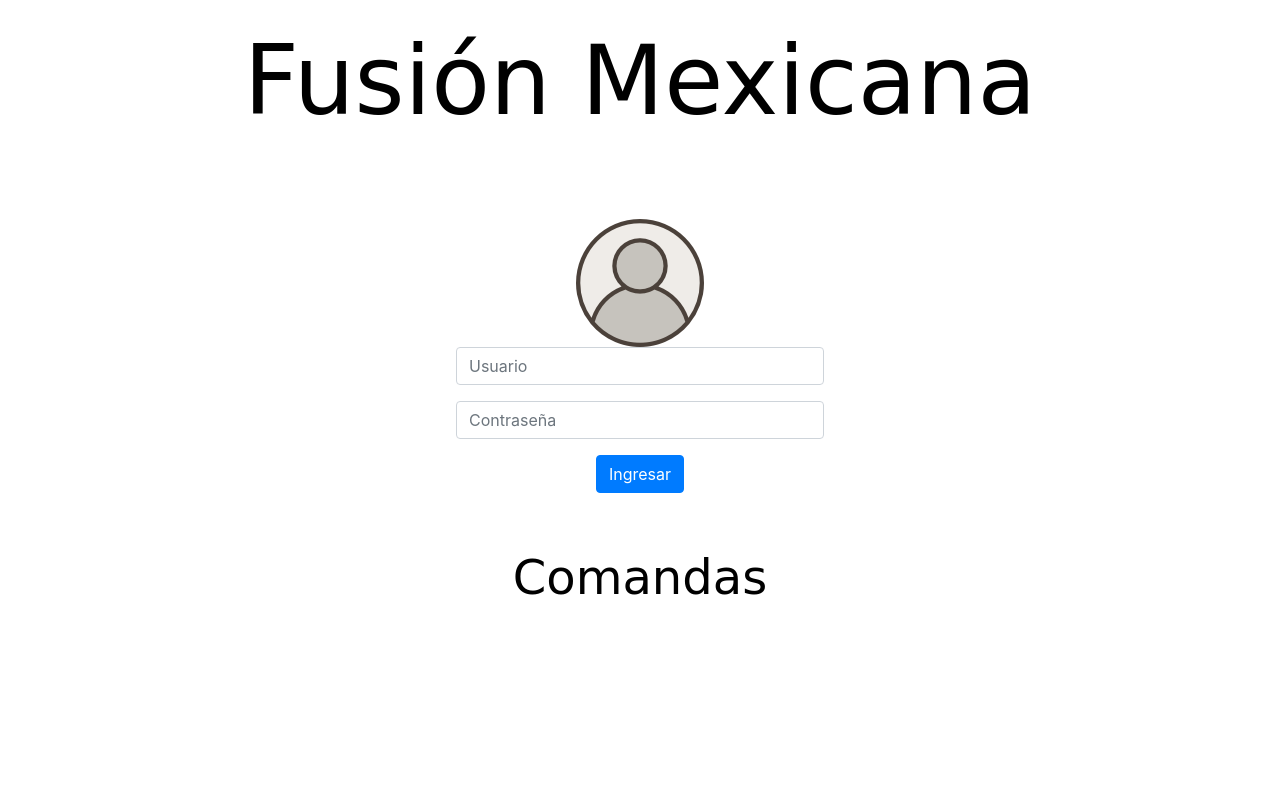
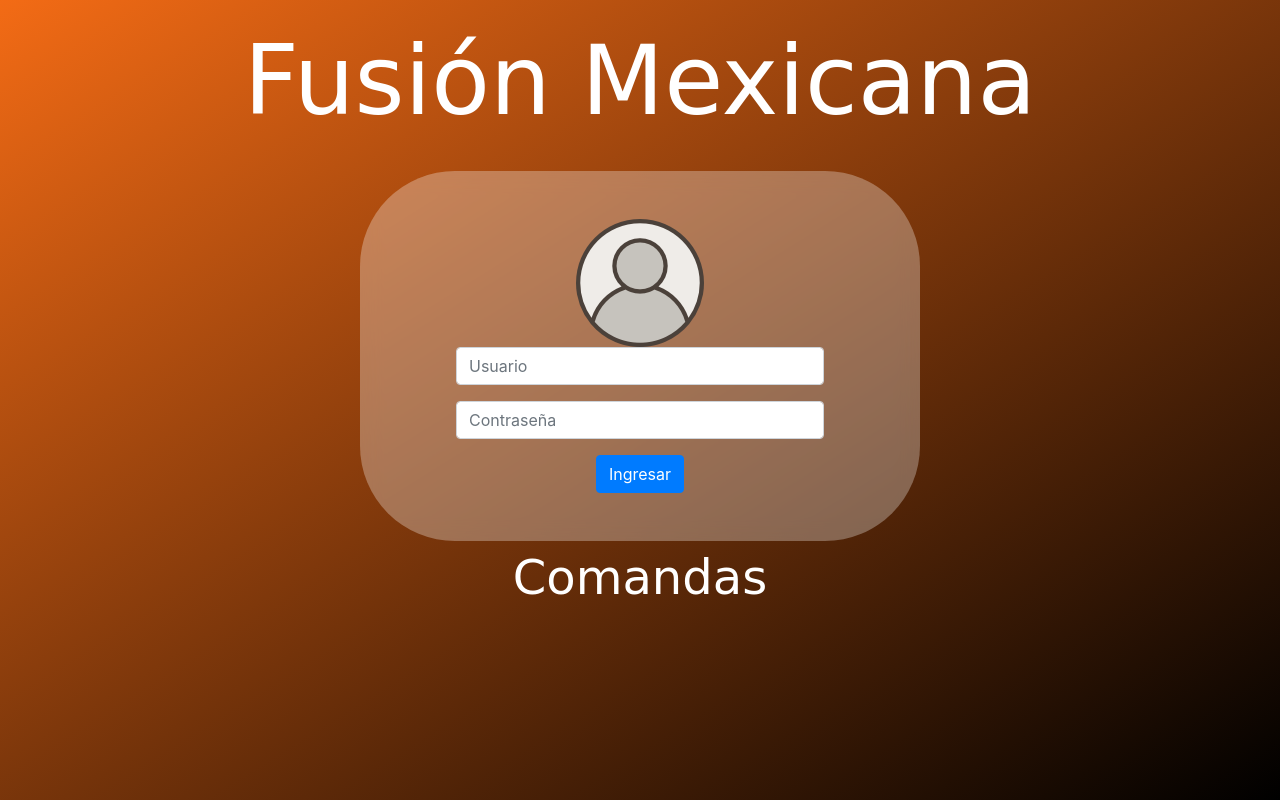
Before and after one commit to obed-peralta/FusionMexicanaComandas, a PHP site: page / in a window 1280 px wide. Run offline with PHP 8.4, Linux system fonts and the light colour scheme; some web fonts are replaced.

Commit message:
Added new directories, modified estilosLogin.css to make it more compatible with all browsers, created a function inside databse.php which returns the connection, and tried to connect it with login.php, not workin though

```diff
--- a/css/estilosLogin.css
+++ b/css/estilosLogin.css
@@ -1,8 +1,19 @@
+html {
+    height: 100%;
+}
+/*Adds a linear-gradient to the body making it non repeatable.*/
+body {
+        height: 100%;
+	margin: 0;
+	background-repeat: no-repeat;
+	background-attachment: fixed;
+	background: linear-gradient(to bottom right, #F36B15, #000000);
+}
 #background{
 	width: 100%;
 	height: 100%;
-	position: absolute;
-	background: linear-gradient(to bottom right, #F36B15, #000000);
+/*	position: absolute;
+*/	background: linear-gradient(to bottom right, #F36B15, #000000);
 }
 .row{
 
@@ -14,12 +25,12 @@
     width: 35rem;
 }
 #title{
-	color: black;
+	color: white;
 	font-family: 'Galada', Cursive;
 	font-size: 6rem;
 }
 footer #footer{
-	color: black;
+	color: white;
 	font-family: 'Galada', Cursive;
 	font-size: 3rem;
 }
--- a/model/login.php
+++ b/model/login.php
@@ -1,11 +1,10 @@
 <?php
-
 	include('database.php');
 	if (isset($_POST['user'])) {
 		$user = $_POST['user'];
 		$password = $_POST['password'];
         echo $user;
         echo $password;
-	}
-
+        $sql="SELECT id_cargo, nombre, descripcion FROM cargos;"
+    }
 ?>
--- /dev/null
+++ b/view/administrador.html
@@ -0,0 +1 @@
+administrador
--- /dev/null
+++ b/view/cajero.html
@@ -0,0 +1 @@
+cajero
--- /dev/null
+++ b/view/cocinero.html
@@ -0,0 +1 @@
+cocinero
--- /dev/null
+++ b/view/mesero.html
@@ -0,0 +1 @@
+mesero
```
Also changed, not shown: model/database.php (+7 -8 lines).
